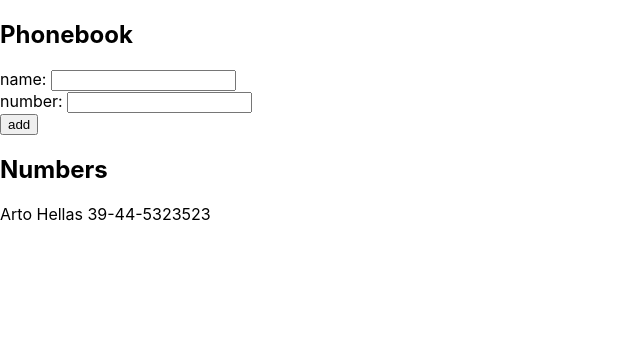
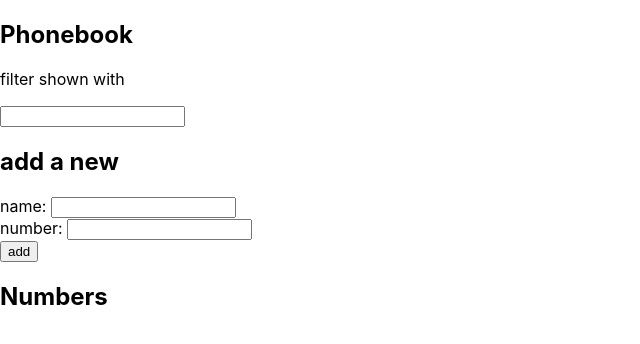
Before and after one commit to KaceCottam/fullstackopen2020, a React (Create React App) app in the folder part2/phonebook/: page / in a window 1280 px wide. Shown: the top 344 px of the page, without its empty margins (0-640 px from the left). Built offline with nearby package versions, Linux system fonts and the light colour scheme.

Commit message:
Exercise 2.9

```diff
--- a/part2/phonebook/src/App.js
+++ b/part2/phonebook/src/App.js
@@ -1,14 +1,14 @@
 import React, { useState } from 'react'
 
 const App = () => {
-  const [ persons, setPersons ] = useState([
-    { name: 'Arto Hellas', number: '39-44-5323523' }
-  ])
+  const [ persons, setPersons ] = useState([])
   const [ newName, setNewName ] = useState('')
   const [ newNumber, setNewNumber ] = useState('')
+  const [ newFilter, setNewFilter ] = useState('')
 
   const onNameChange = event => { setNewName(event.target.value) }
   const onNumberChange = event => { setNewNumber(event.target.value) }
+  const onFilterChange = event => { setNewFilter(event.target.value) }
 
   const addPerson = event => {
     event.preventDefault()
@@ -24,16 +24,23 @@ const App = () => {
     setNewNumber('')
   }
 
+  const shownPersons = persons.filter(p => p.name.toUpperCase().includes(newFilter.toUpperCase()))
+
   return (
     <div>
       <h2>Phonebook</h2>
+      <div>
+        <p>filter shown with</p>
+        <input value={newFilter} onChange={onFilterChange} />
+      </div>
+      <h2>add a new</h2>
       <form onSubmit={addPerson}>
         <div>name: <input value={newName} onChange={onNameChange} /></div>
         <div>number: <input value={newNumber} onChange={onNumberChange} /></div>
         <div><button type="submit">add</button></div>
       </form>
       <h2>Numbers</h2>
-      {persons.map( ({ name, number },i) => ( <p key={i}>{name} {number}</p> ) )}
+      {shownPersons.map( ({ name, number },i) => ( <p key={i}>{name} {number}</p> ) )}
     </div>
   )
 }
```
